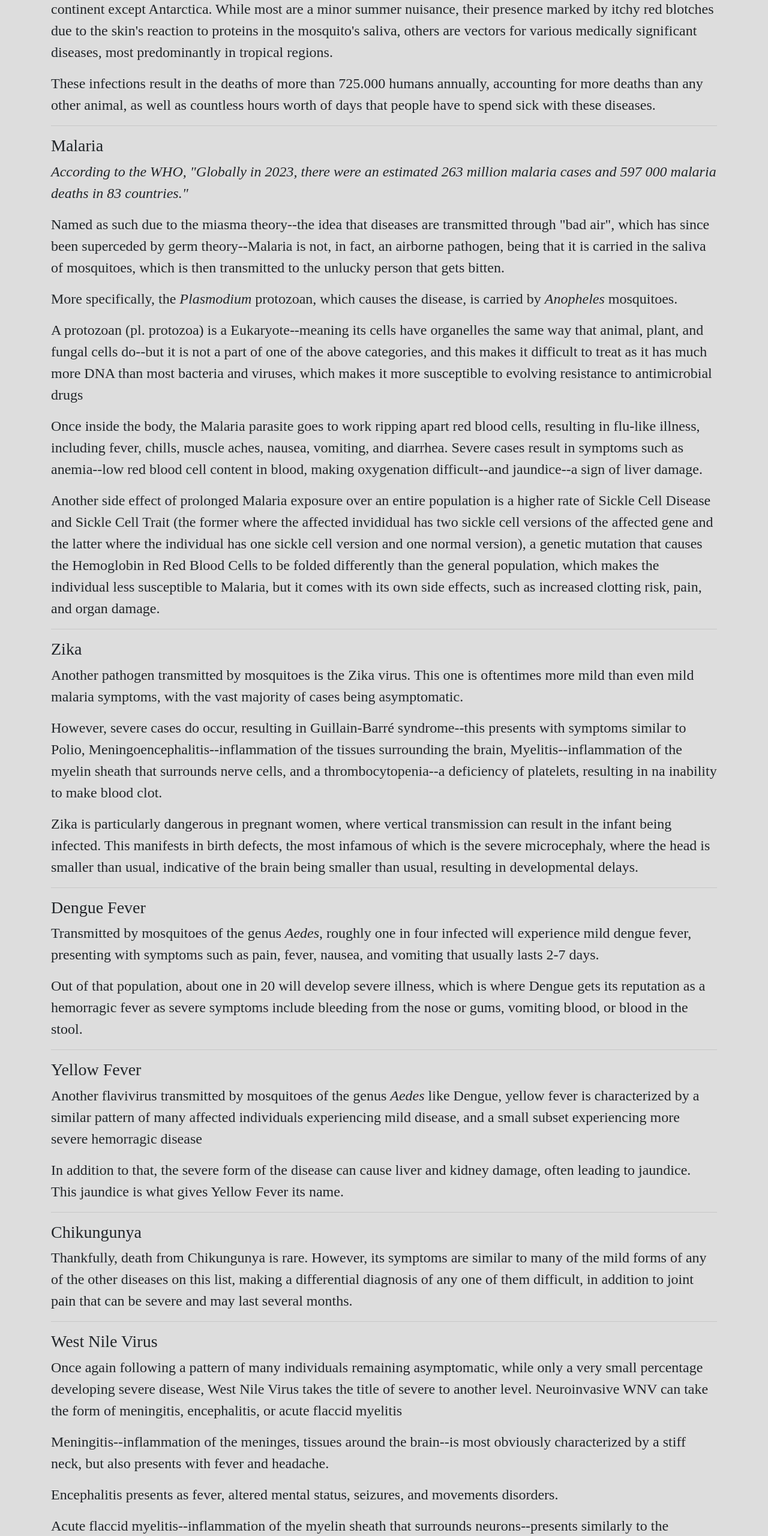
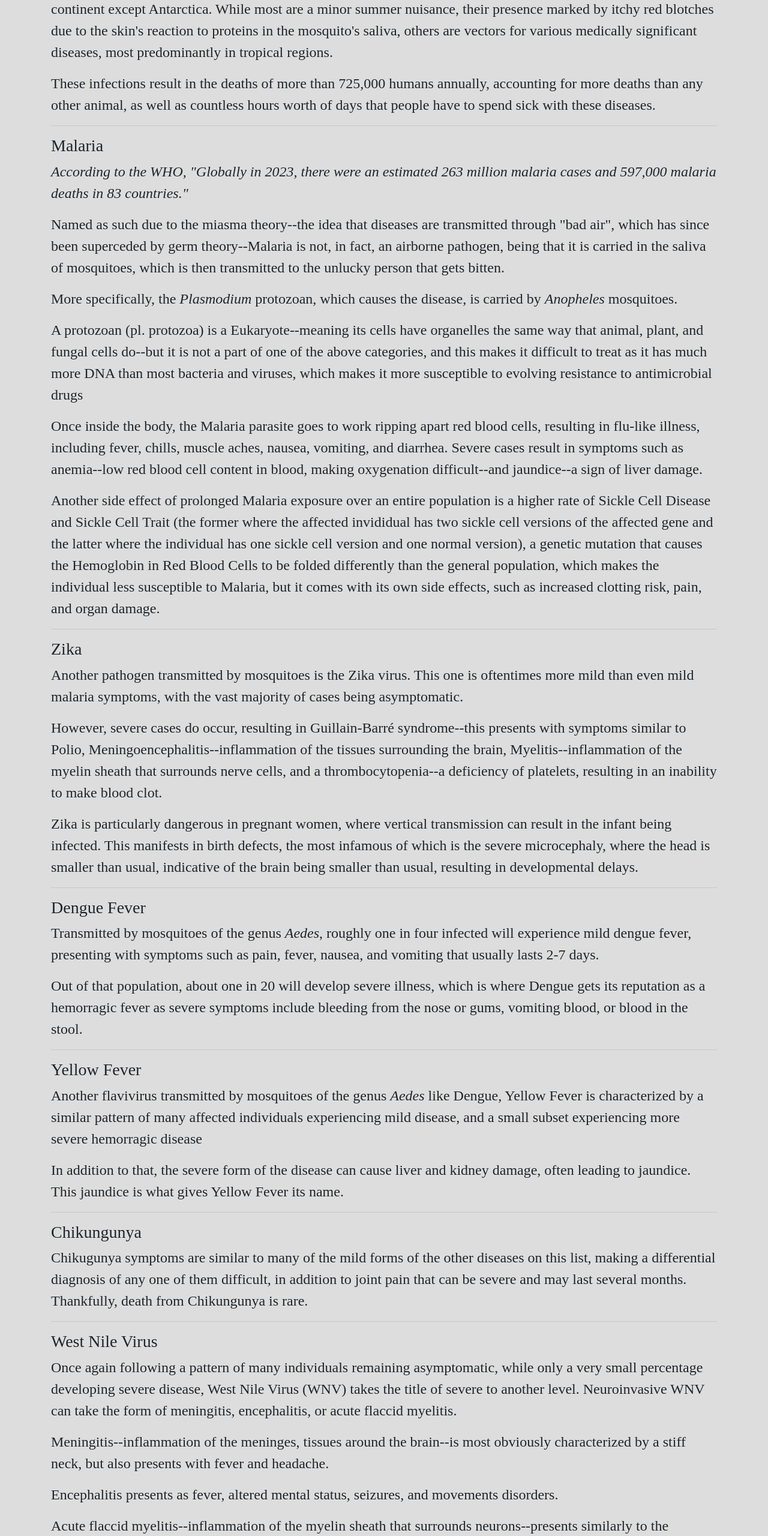
Before and after one commit to rhit-franklkj/mosquito-381, a plain HTML site: page mosquito-381/public/general.html in a window 1280 px wide. Shown: the part 200-2760 px from the top of the page at 60% size. Drawn offline with Linux system fonts and the light colour scheme; some packages are replaced by stand-ins of ours.

Commit message:
fixed some typos

```diff
--- a/mosquito-381/public/general.html
+++ b/mosquito-381/public/general.html
@@ -38,10 +38,10 @@
           <h1>General Information</h1>
           <h2>Why Mosquitoes are Dangerous </h2>
           <p>As a member of the order Diptera (Flies), mosquitoes are very common around the world, occuring on every continent except Antarctica. While most are a minor summer nuisance, their presence marked by itchy red blotches due to the skin's reaction to proteins in the mosquito's saliva, others are vectors for various medically significant diseases, most predominantly in tropical regions. </p>
-          <p>These infections result in the deaths of more than 725.000 humans annually, accounting for more deaths than any other animal, as well as countless hours worth of days that people have to spend sick with these diseases.</p>
+          <p>These infections result in the deaths of more than 725,000 humans annually, accounting for more deaths than any other animal, as well as countless hours worth of days that people have to spend sick with these diseases.</p>
           <hr>
           <h3>Malaria</h3>
-          <p><em>According to the WHO, "Globally in 2023, there were an estimated 263 million malaria cases and 597 000 malaria deaths in 83 countries."</em></p>
+          <p><em>According to the WHO, "Globally in 2023, there were an estimated 263 million malaria cases and 597,000 malaria deaths in 83 countries."</em></p>
           <p>Named as such due to the miasma theory--the idea that diseases are transmitted through "bad air", which has since been superceded by germ theory--Malaria is not, in fact, an airborne pathogen, being that it is carried in the saliva of mosquitoes, which is then transmitted to the unlucky person that gets bitten. </p>
           <p>More specifically, the <i>Plasmodium</i> protozoan, which causes the disease, is carried by <i>Anopheles</i> mosquitoes. </p>
           <p>A protozoan (pl. protozoa) is a Eukaryote--meaning its cells have organelles the same way that animal, plant, and fungal cells do--but it is not a part of one of the above categories, and this makes it difficult to treat as it has much more DNA than most bacteria and viruses, which makes it more susceptible to evolving resistance to antimicrobial drugs</p>
@@ -50,7 +50,7 @@
           <hr>
           <h3>Zika</h3>
           <p>Another pathogen transmitted by mosquitoes is the Zika virus. This one is oftentimes more mild than even mild malaria symptoms, with the vast majority of cases being asymptomatic.</p>
-          <p>However, severe cases do occur, resulting in Guillain-Barré syndrome--this presents with symptoms similar to Polio, Meningoencephalitis--inflammation of the tissues surrounding the brain, Myelitis--inflammation of the myelin sheath that surrounds nerve cells, and a thrombocytopenia--a deficiency of platelets, resulting in na inability to make blood clot.</p>
+          <p>However, severe cases do occur, resulting in Guillain-Barré syndrome--this presents with symptoms similar to Polio, Meningoencephalitis--inflammation of the tissues surrounding the brain, Myelitis--inflammation of the myelin sheath that surrounds nerve cells, and a thrombocytopenia--a deficiency of platelets, resulting in an inability to make blood clot.</p>
           <p>Zika is particularly dangerous in pregnant women, where vertical transmission can result in the infant being infected. This manifests in birth defects, the most infamous of which is the severe microcephaly, where the head is smaller than usual, indicative of the brain being smaller than usual, resulting in developmental delays.</p>
           <hr>
           <h3>Dengue Fever</h3>
@@ -58,14 +58,14 @@
           <p>Out of that population, about one in 20 will develop severe illness, which is where Dengue gets its reputation as a hemorragic fever as severe symptoms include bleeding from the nose or gums, vomiting blood, or blood in the stool.</p>
           <hr>
           <h3>Yellow Fever</h3>
-          <p>Another flavivirus transmitted by mosquitoes of the genus <i>Aedes</i> like Dengue, yellow fever is characterized by a similar pattern of many affected individuals experiencing mild disease, and a small subset experiencing more severe hemorragic disease</p>
+          <p>Another flavivirus transmitted by mosquitoes of the genus <i>Aedes</i> like Dengue, Yellow Fever is characterized by a similar pattern of many affected individuals experiencing mild disease, and a small subset experiencing more severe hemorragic disease</p>
           <p>In addition to that, the severe form of the disease can cause liver and kidney damage, often leading to jaundice. This jaundice is what gives Yellow Fever its name.</p>
           <hr>
           <h3>Chikungunya</h3>
-          <p>Thankfully, death from Chikungunya is rare. However, its symptoms are similar to many of the mild forms of any of the other diseases on this list, making a differential diagnosis of any one of them difficult, in addition to joint pain that can be severe and may last several months.</p>
+          <p>Chikugunya symptoms are similar to many of the mild forms of the other diseases on this list, making a differential diagnosis of any one of them difficult, in addition to joint pain that can be severe and may last several months. Thankfully, death from Chikungunya is rare. </p>
           <hr>
           <h3>West Nile Virus</h3>
-          <p>Once again following a pattern of many individuals remaining asymptomatic, while only a very small percentage developing severe disease, West Nile Virus takes the title of severe to another level. Neuroinvasive WNV can take the form of meningitis, encephalitis, or acute flaccid myelitis </p>
+          <p>Once again following a pattern of many individuals remaining asymptomatic, while only a very small percentage developing severe disease, West Nile Virus (WNV) takes the title of severe to another level. Neuroinvasive WNV can take the form of meningitis, encephalitis, or acute flaccid myelitis. </p>
           <p>Meningitis--inflammation of the meninges, tissues around the brain--is most obviously characterized by a stiff neck, but also presents with fever and headache.</p>
           <p>Encephalitis presents as fever, altered mental status, seizures, and movements disorders.</p>
           <p>Acute flaccid myelitis--inflammation of the myelin sheath that surrounds neurons--presents similarly to the paralysis caused by Polio.</p>
```
Also changed, not shown: mosquito-381/public/dunks.html (+2 -2 lines), mosquito-381/public/nets.html (+1 -1 lines), mosquito-381/public/nukes.html (+1 -1 lines).
